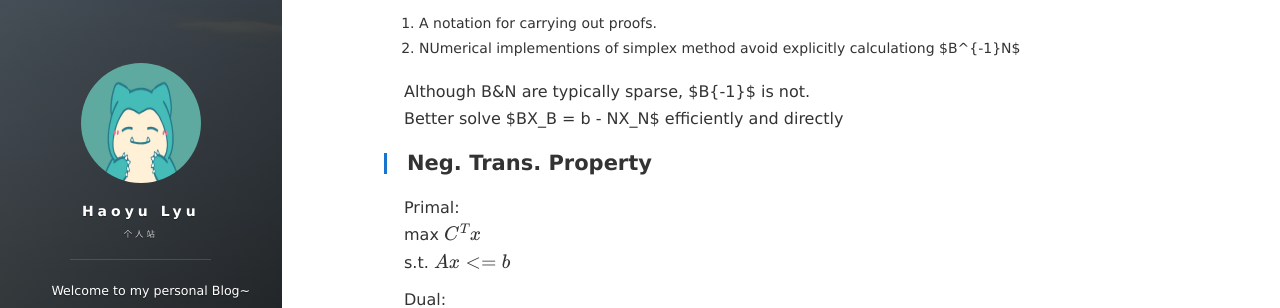
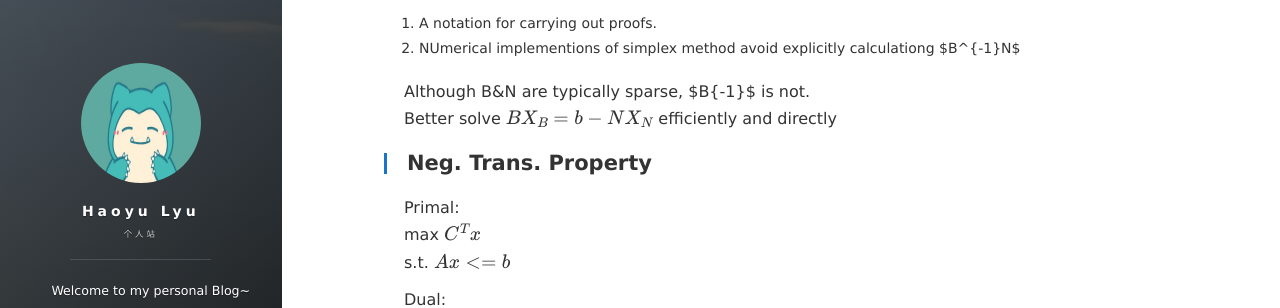
Before and after one commit to QUAFFquaff/QUAFFquaff.github.io, a Jekyll site: the page built from _posts/2020-11-08-LP-Lecture6-note.md, in a window 1280 px wide and 900 px high, scrolled down 635 px. Shown: the part 225-533 px from the top of the window. Built offline with Jekyll 4.4.1, drawn with Linux system fonts in a browser that asks for light colours; nearby versions of some CDN libraries; comment, search, counter and statistics services are not loaded.

```diff
--- a/_posts/2020-11-08-LP-Lecture6-note.md
+++ b/_posts/2020-11-08-LP-Lecture6-note.md
@@ -37,7 +37,7 @@
 2. NUmerical implementions of simplex method avoid explicitly calculationg $B^{-1}N$
 
 Although B&N are typically sparse, $B{-1}$ is not.
-Better solve $BX_B = b - NX_N$ efficiently and directly
+Better solve $$BX_B = b - NX_N$$ efficiently and directly
 
 ## Neg. Trans. Property
 
```
Also changed, not shown: 1 other file.
